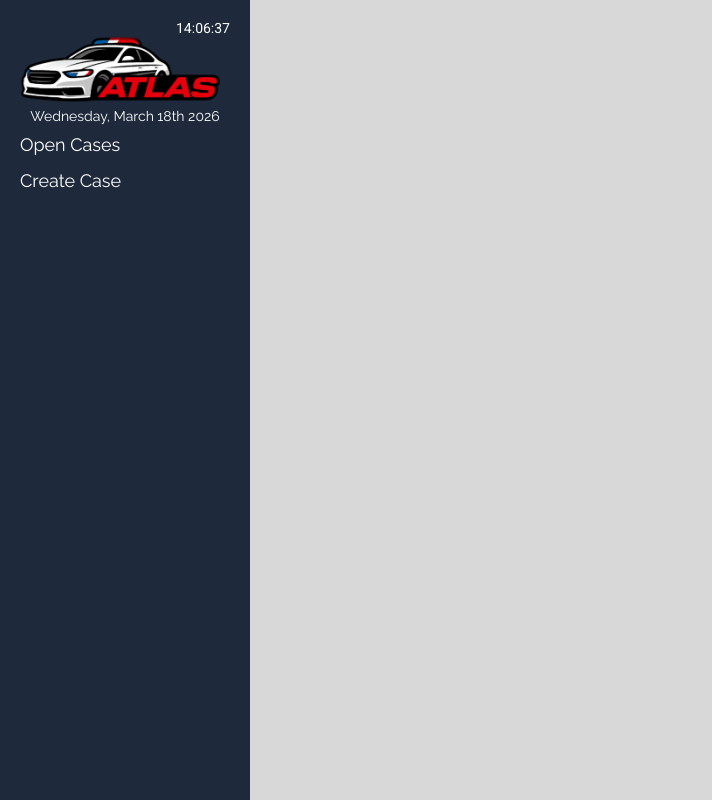
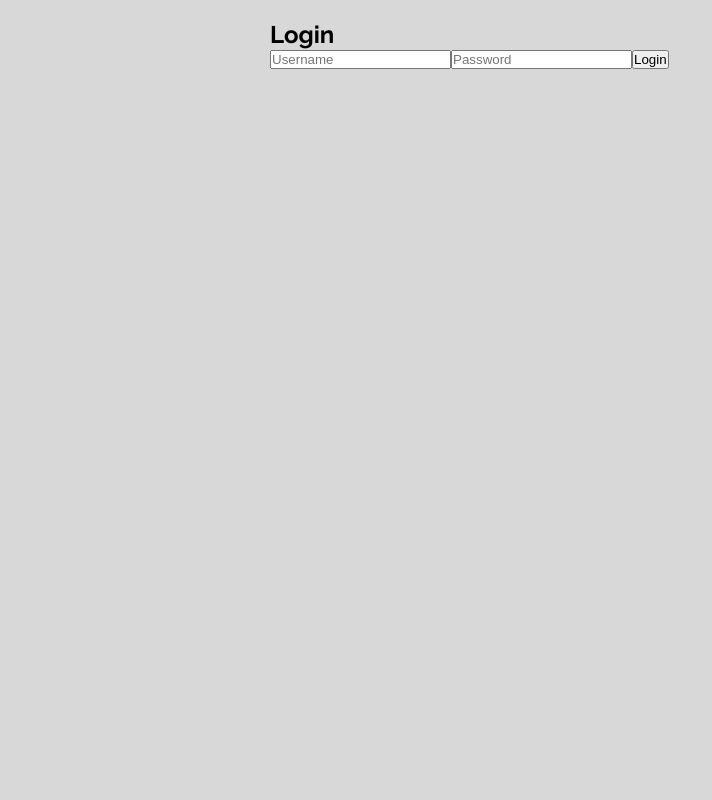
Before and after one commit to L3DataOps/Alpha3.3, a React (Create React App) app: page /login in a window 1280 px wide. Shown: the whole page, without its empty margins (0-712 px from the left). Built offline with nearby package versions, Linux system fonts and the light colour scheme.

Commit message:
Added Login page and user authentication

```diff
--- a/package.json
+++ b/package.json
@@ -8,7 +8,9 @@
     "@testing-library/jest-dom": "^6.9.1",
     "@testing-library/react": "^16.3.2",
     "@testing-library/user-event": "^13.5.0",
+    "bcrypt": "^6.0.0",
     "dotenv": "^17.3.1",
+    "jsonwebtoken": "^9.0.3",
     "react": "^19.2.4",
     "react-dom": "^19.2.4",
     "react-router-dom": "^7.13.1",
--- a/src/App.js
+++ b/src/App.js
@@ -1,45 +1,55 @@
-import { BrowserRouter, Routes, Route, Navigate } from 'react-router-dom';
+import { BrowserRouter, Routes, Route, Navigate } from "react-router-dom";
+import { useAuth } from "./context/AuthContext";
 
 // pages & components
-import Home from './pages/Home';
-import CreateCase from './pages/CreateCase';
-import CaseDetails from './pages/CaseDetails';
-import Sidebar from './components/Sidebar';
-import TabBar from './components/TabBar';
-import './css/App.css';
+import Home from "./pages/Home";
+import CreateCase from "./pages/CreateCase";
+import CaseDetails from "./pages/CaseDetails";
+import Login from "./pages/Login";
+import Sidebar from "./components/Sidebar";
+import TabBar from "./components/TabBar";
+import "./css/App.css";
 
 function App() {
+  const { user } = useAuth();
+
   return (
+    <BrowserRouter>
+      <div className="App">
 
-      <BrowserRouter>
-        <div className="App">
-        <Sidebar />
-        <TabBar />
+        {/* 👇 Only show when logged in */}
+        {user && <Sidebar />}
+        {user && <TabBar />}
 
         <div className="pages">
           <Routes>
 
+            {/* 🔓 Public route */}
+            <Route
+              path="/login"
+              element={!user ? <Login /> : <Navigate to="/" />}
+            />
+
+            {/* 🔒 Protected routes */}
             <Route
               path="/"
-              element={true ? <Home /> : <Navigate to="/login" />}
+              element={user ? <Home /> : <Navigate to="/login" />}
             />
 
             <Route
               path="/create-case"
-              element={true ? <CreateCase /> : <Navigate to="/login" />}
+              element={user ? <CreateCase /> : <Navigate to="/login" />}
             />
 
             <Route
               path="/cases/:id"
-              element={true ? <CaseDetails /> : <Navigate to="/login" />}
+              element={user ? <CaseDetails /> : <Navigate to="/login" />}
             />
 
           </Routes>
         </div>
-
       </div>
     </BrowserRouter>
-
   );
 }
 
--- a/src/components/NoteItem.jsx
+++ b/src/components/ActivityNoteCard.jsx
@@ -1,6 +1,8 @@
+import "../css/ActivityNotes.css";
+
 const NoteItem = ({ note, onEdit, onDelete }) => {
   return (
-    <div className="note-item">
+    <div className="note-card-temp">
       <div>
         <p>{note.text}</p>
         <small>
--- a/src/components/ActivityNotesSection.jsx
+++ b/src/components/ActivityNotesSection.jsx
@@ -1,6 +1,6 @@
 import { useState, useEffect } from "react";
-import NoteItem from "./NoteItem";
-import "../css/CaseCard.css";
+import ActivityNoteCard from "./ActivityNoteCard";
+import "../css/ActivityNotes.css";
 import TagBubble from "./TagBubble";
 
 const ActivityNotesSection = ({ caseData, currentUser }) => {
@@ -89,11 +89,12 @@ const ActivityNotesSection = ({ caseData, currentUser }) => {
       {/* LIST */}
       <div>
         {sortedNotes.map((note) => (
-          <div className="notes-list">
+          <div className="notes-card">
+            <h3>{note.author}</h3>
             {caseData.issueTags.map((tag, index) => (
               <TagBubble key={index} tag={tag} />
             ))}
-            <NoteItem
+            <ActivityNoteCard
               key={note._id}
               note={note}
               onEdit={startEdit}
--- /dev/null
+++ b/src/context/AuthContext.jsx
@@ -0,0 +1,34 @@
+import { createContext, useContext, useState, useEffect } from "react";
+
+const AuthContext = createContext();
+
+export const AuthProvider = ({ children }) => {
+  const [user, setUser] = useState(null);
+
+  useEffect(() => {
+    const storedUser = localStorage.getItem("user");
+    if (storedUser) {
+      setUser(JSON.parse(storedUser));
+    }
+  }, []);
+
+  const login = (data) => {
+    setUser(data.user);
+    localStorage.setItem("user", JSON.stringify(data.user));
+    localStorage.setItem("token", data.token);
+  };
+
+  const logout = () => {
+    setUser(null);
+    localStorage.removeItem("user");
+    localStorage.removeItem("token");
+  };
+
+  return (
+    <AuthContext.Provider value={{ user, login, logout }}>
+      {children}
+    </AuthContext.Provider>
+  );
+};
+
+export const useAuth = () => useContext(AuthContext);
--- /dev/null
+++ b/src/css/ActivityNotes.css
@@ -0,0 +1,17 @@
+.activity-notes-card{
+    background-color: aqua;
+    width: 1000px;
+    height: 1000px;
+}
+
+.notes-card{
+    background-color: rgb(255, 255, 255);
+    margin: 10px;
+    padding: 20px;
+    border-radius: 15px;
+    border: 3px solid black;
+}
+
+.note-card-temp{
+    background-color: rgb(7, 129, 54);
+}
--- /dev/null
+++ b/src/pages/Login.jsx
@@ -0,0 +1,55 @@
+import { useState } from "react";
+import { useAuth } from "../context/AuthContext";
+import { useNavigate } from "react-router-dom";
+
+const Login = () => {
+  const { login } = useAuth();
+  const navigate = useNavigate();
+
+  const [username, setUsername] = useState("");
+  const [password, setPassword] = useState("");
+
+  const handleSubmit = async (e) => {
+    e.preventDefault();
+
+    const res = await fetch("/api/login", {
+      method: "POST",
+      headers: {
+        "Content-Type": "application/json",
+      },
+      body: JSON.stringify({ username, password }),
+    });
+
+    const data = await res.json();
+
+    if (res.ok) {
+      login(data);
+      navigate("/");
+    } else {
+      alert(data.error);
+    }
+  };
+
+  return (
+    <form onSubmit={handleSubmit}>
+      <h2>Login</h2>
+
+      <input
+        placeholder="Username"
+        value={username}
+        onChange={(e) => setUsername(e.target.value)}
+      />
+
+      <input
+        type="password"
+        placeholder="Password"
+        value={password}
+        onChange={(e) => setPassword(e.target.value)}
+      />
+
+      <button type="submit">Login</button>
+    </form>
+  );
+};
+
+export default Login;
```
Also changed, not shown: src/components/ProtectedRoute.jsx (added, +14 -0 lines), src/index.js (+4 -3 lines), 1 other file (tests, documents, lock files or other folders).
